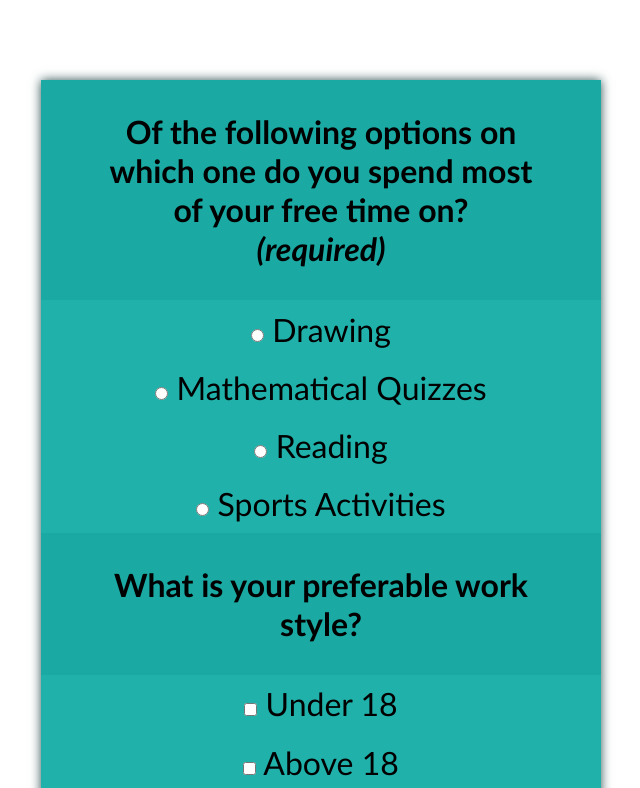
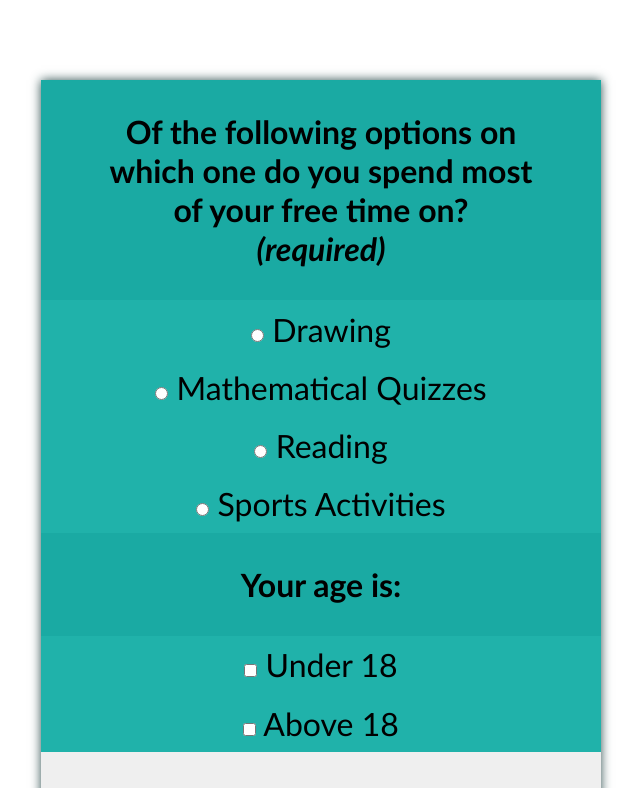
Before and after one commit to leoguda/project-online-educational-portal, a plain HTML site: page quiz.html in a window 1280 px wide. Both pictures are taken after a click on the button "START". Shown: the top 788 px of the page, without its empty margins (319-959 px from the left). Drawn offline with Linux system fonts and the light colour scheme.

Commit message:
updated quiz.html
changed second question in quiz.html.

```diff
--- a/quiz.html
+++ b/quiz.html
@@ -35,7 +35,7 @@
                     <label for="hobby4"> sports activities</label>
                 </span>
             </div>
-            <h1>What is your preferable work style?</h1>
+            <h1>Your age is:</h1>
             <span>
                 <input type="checkbox" id="age1" name="age" value="under">
                 <label for="age1">under 18</label></span>
```
